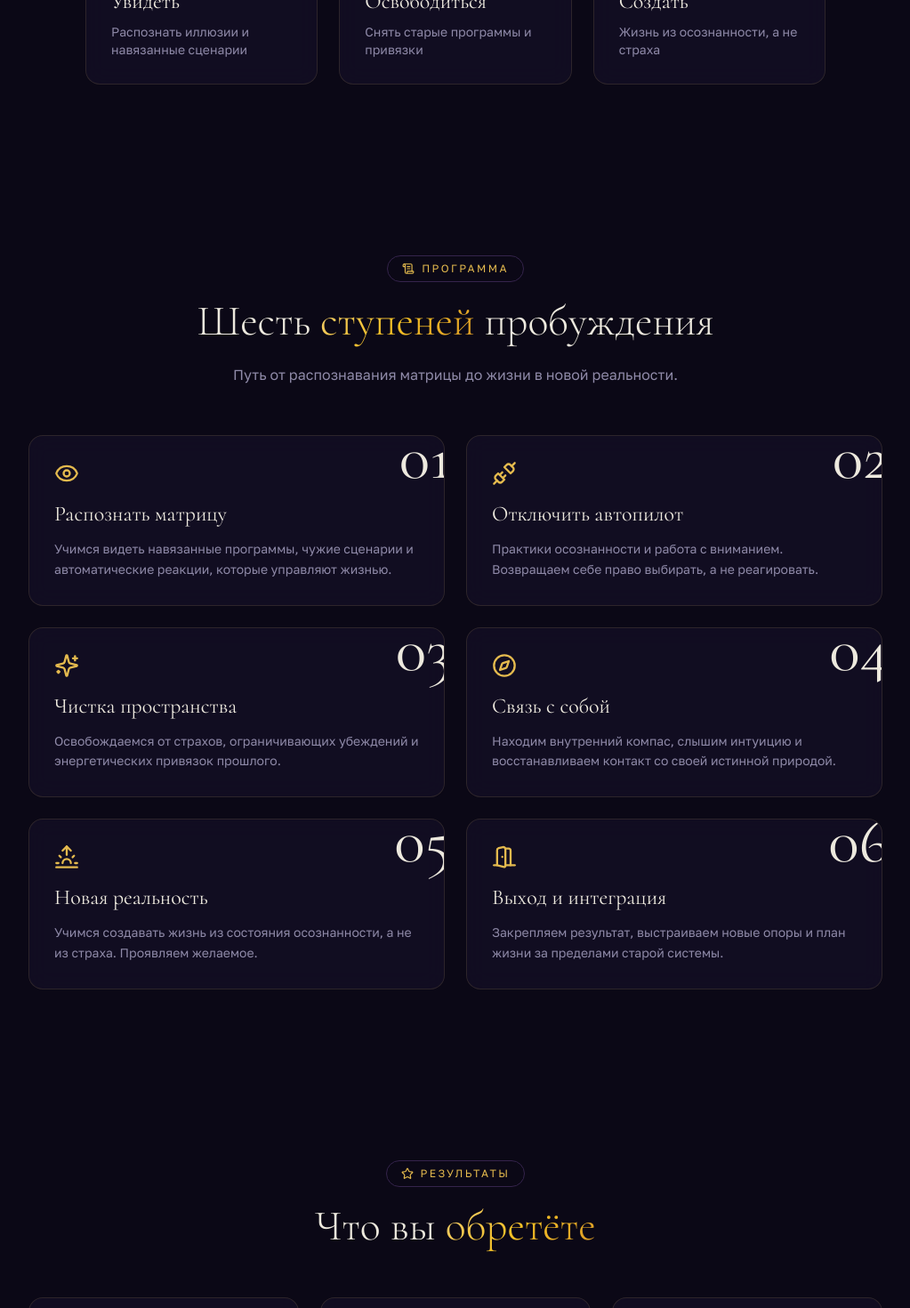
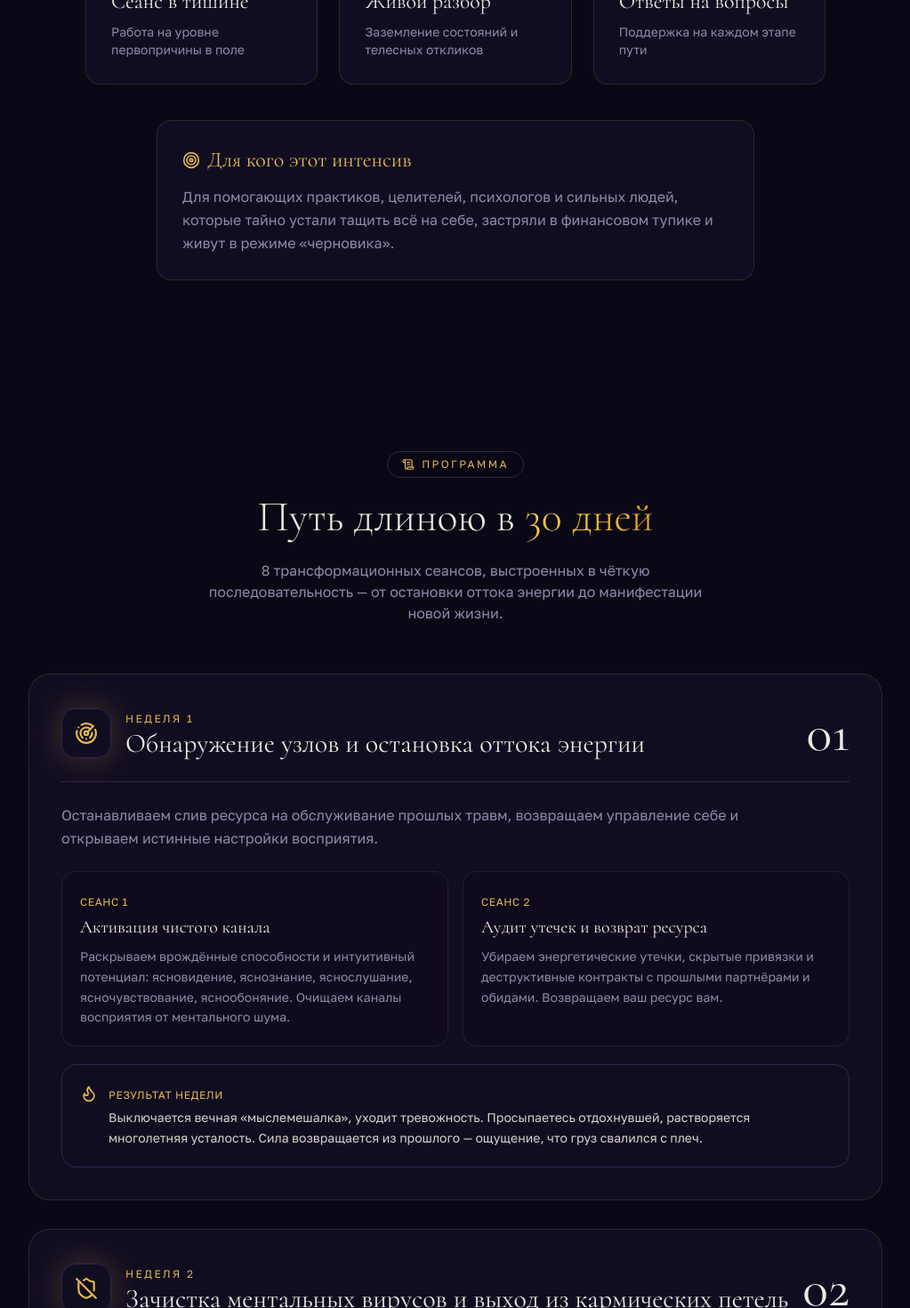
Before and after one commit to pr-poehali-dev/matrix-escape-landing, a React (Vite) app: page / in a window 1280 px wide. Shown: the part 1280-2750 px from the top of the page at 89% size, without its empty margins (128-1151 px from the left). Built offline with nearby package versions, Linux system fonts and the light colour scheme.

Commit message:
feat: Matrix Exit 30-day intensive

```diff
--- a/src/pages/Index.tsx
+++ b/src/pages/Index.tsx
@@ -6,52 +6,100 @@ const TG_LINK = 'https://t.me/voroshilinaella';
 const HERO_IMG =
   'https://cdn.poehali.dev/projects/37648556-50d5-42c0-ad96-805e03ac1b12/files/2baffcdd-77de-4f07-b967-527386b8e2e9.jpg';
 
-const modules = [
+const weeks = [
   {
-    n: '01',
-    title: 'Распознать матрицу',
-    icon: 'Eye',
-    text: 'Учимся видеть навязанные программы, чужие сценарии и автоматические реакции, которые управляют жизнью.',
+    week: 'Неделя 1',
+    icon: 'Radar',
+    title: 'Обнаружение узлов и остановка оттока энергии',
+    focus:
+      'Останавливаем слив ресурса на обслуживание прошлых травм, возвращаем управление себе и открываем истинные настройки восприятия.',
+    sessions: [
+      {
+        n: 'Сеанс 1',
+        name: 'Активация чистого канала',
+        text: 'Раскрываем врождённые способности и интуитивный потенциал: ясновидение, яснознание, яснослушание, ясночувствование, яснообоняние. Очищаем каналы восприятия от ментального шума.',
+      },
+      {
+        n: 'Сеанс 2',
+        name: 'Аудит утечек и возврат ресурса',
+        text: 'Убираем энергетические утечки, скрытые привязки и деструктивные контракты с прошлыми партнёрами и обидами. Возвращаем ваш ресурс вам.',
+      },
+    ],
+    result:
+      'Выключается вечная «мыслемешалка», уходит тревожность. Просыпаетесь отдохнувшей, растворяется многолетняя усталость. Сила возвращается из прошлого — ощущение, что груз свалился с плеч.',
   },
   {
-    n: '02',
-    title: 'Отключить автопилот',
-    icon: 'Unplug',
-    text: 'Практики осознанности и работа с вниманием. Возвращаем себе право выбирать, а не реагировать.',
+    week: 'Неделя 2',
+    icon: 'ShieldOff',
+    title: 'Зачистка ментальных вирусов и выход из кармических петель',
+    focus:
+      'Находим неосознанные сценарии, которые крутятся в голове и создают тупиковую реальность. Перестаём бороться с жизнью через напряжение и контроль.',
+    sessions: [
+      {
+        n: 'Сеанс 3',
+        name: 'Ментальная деконструкция',
+        text: 'Находим, разрушаем и выводим заданные извне мысли, ложные желания и деструктивные программы. Глубокое очищение сознания от ментального мусора и чужих фильтров.',
+      },
+      {
+        n: 'Сеанс 4',
+        name: 'Разрушение кармических узлов',
+        text: 'Разрушаем циклические деструктивные сценарии, петли и кармические узлы, которые заставляли годами наступать на одни грабли в отношениях, работе и финансах.',
+      },
+    ],
+    result:
+      'Перестаёте наказывать себя и соглашаться на меньшее. Разрываете замкнутый круг «то густо, то пусто». В голове становится тихо и просторно — видите свои живые цели, а не чужие шаблоны.',
   },
   {
-    n: '03',
-    title: 'Чистка пространства',
-    icon: 'Sparkles',
-    text: 'Освобождаемся от страхов, ограничивающих убеждений и энергетических привязок прошлого.',
+    week: 'Неделя 3',
+    icon: 'Crown',
+    title: 'Освобождение от родовых оков и активация масштаба',
+    focus:
+      'Разрешаем себе быть большой и видимой для этого мира. Хватит прятать силу из-за страха осуждения или «Травмы ведьмы».',
+    sessions: [
+      {
+        n: 'Сеанс 5',
+        name: 'Освобождение от родовых программ',
+        text: 'Разделяем вашу суверенную судьбу и тяжёлые сценарии рода: выживание, бедность, «тяжёлая доля», лояльность к несчастным предкам.',
+      },
+      {
+        n: 'Сеанс 6',
+        name: 'Активация масштаба и финансового потолка',
+        text: 'Выжигаем страх больших денег, синдром самозванца и блок на подъём цен. Растворяем «Травму ведьмы» — спазм горла и страх видимости, мешающий заявлять о себе.',
+      },
+    ],
+    result:
+      'Свобода от груза предков — род становится опорой. Исчезает самозванец и страх критики. Появляется внутреннее право называть высокую честную стоимость без стыда и вины.',
   },
   {
-    n: '04',
-    title: 'Связь с собой',
-    icon: 'Compass',
-    text: 'Находим внутренний компас, слышим интуицию и восстанавливаем контакт со своей истинной природой.',
-  },
-  {
-    n: '05',
-    title: 'Новая реальность',
+    week: 'Неделя 4 · Бонус',
     icon: 'Sunrise',
-    text: 'Учимся создавать жизнь из состояния осознанности, а не из страха. Проявляем желаемое.',
-  },
-  {
-    n: '06',
-    title: 'Выход и интеграция',
-    icon: 'DoorOpen',
-    text: 'Закрепляем результат, выстраиваем новые опоры и план жизни за пределами старой системы.',
+    title: 'Заземление ресурса в материю и манифестация новой линии',
+    focus:
+      'Направляем возвращённую энергию на реальные цели. Духовные изменения приносят осязаемые плоды: деньги, здоровье, гармонию и уверенность.',
+    sessions: [
+      {
+        n: 'Сеанс 7',
+        name: 'Заземление ресурса в материальный мир',
+        text: 'Направляем всю возвращённую энергию на реальные цели: привлечение клиентов, выстраивание новой линии жизни, улучшение здоровья и достатка.',
+      },
+      {
+        n: 'Сеанс 8',
+        name: 'Манифестация пути и стабилизация поля',
+        text: 'Закрепляем высоковибрационное состояние в нервной системе. Учимся удерживать состояние в социуме и оставаться заземлённым проводником.',
+      },
+    ],
+    result:
+      'Реальные перемены в кошельке: доход растёт без надрыва, приходят новые клиенты. Появляется ясный план, как заявлять о себе. Нервная система привыкает к новому сильному состоянию — без «откатов».',
   },
 ];
 
 const benefits = [
-  { icon: 'BrainCircuit', t: 'Ясность мышления', d: 'Уходит туман в голове, появляется чёткость решений.' },
-  { icon: 'HeartPulse', t: 'Внутренний покой', d: 'Тревога сменяется устойчивостью и опорой на себя.' },
-  { icon: 'Flame', t: 'Возврат энергии', d: 'Силы, что уходили на чужие сценарии, возвращаются к вам.' },
-  { icon: 'Telescope', t: 'Новое видение', d: 'Жизнь открывается с тех сторон, которых вы не замечали.' },
-  { icon: 'Key', t: 'Свобода выбора', d: 'Вы перестаёте быть на автопилоте и выбираете сами.' },
-  { icon: 'Infinity', t: 'Связь с собой', d: 'Восстанавливается контакт со своей истинной природой.' },
+  { icon: 'Banknote', t: 'Свой честный чек', d: 'Уходит страх и стыд называть цену. Вы поднимаете стоимость со спокойствием «я этого стою».' },
+  { icon: 'Magnet', t: 'Клиенты без прогревов', d: 'Притягиваются люди, которые ценят вашу глубину и платят сразу, без долгих раздумий.' },
+  { icon: 'BrainCircuit', t: 'Чистая, тихая голова', d: 'Исчезает мыслемешалка и тревога за завтра. Просыпаетесь с ощущением «я со всем справлюсь».' },
+  { icon: 'BatteryCharging', t: 'Энергия на себя', d: 'Появляется чистый ресурс на свои удовольствия, отдых и желания, а не только на других.' },
+  { icon: 'ShieldCheck', t: 'Твёрдое спокойное «нет»', d: 'Учитесь отказывать без вины. Окружающие перестают сливать на вас негатив.' },
+  { icon: 'Users', t: 'Выход из роли спасателя', d: 'Перестаёте решать чужие проблемы в ущерб себе. Токсичное окружение мягко уходит.' },
 ];
 
 const reviews = [
@@ -165,7 +213,7 @@ const Index = () => {
         <div className="container relative z-10 grid gap-12 py-16 md:grid-cols-2 md:items-center">
           <div className="animate-rise">
             <div className="mb-6 inline-flex items-center gap-2 rounded-full border border-gold/30 bg-gold/5 px-4 py-1.5 text-xs uppercase tracking-[0.2em] text-gold">
-              <Icon name="Sparkle" size={14} /> трансформационный интенсив
+              <Icon name="Sparkle" size={14} /> авторский 30-дневный интенсив
             </div>
             <h1 className="font-display text-5xl font-light leading-[1.05] sm:text-6xl lg:text-7xl">
               Выход
@@ -173,9 +221,17 @@ const Index = () => {
               из <span className="gold-gradient-text">матрицы</span>
             </h1>
             <p className="mt-7 max-w-md text-lg leading-relaxed text-muted-foreground">
-              Пробуждение сознания и выход за пределы навязанной реальности. Снимите
-              чужие программы и вернитесь к себе настоящему.
+              Полная перепрошивка энергосистемы и возвращение права на свою жизнь.
+              Выход из матрицы выживания и дефицита за 30 дней глубокой работы.
             </p>
+            <div className="mt-6 flex flex-wrap gap-x-6 gap-y-2 text-sm text-foreground/70">
+              <span className="flex items-center gap-2">
+                <Icon name="CalendarDays" size={16} className="text-gold" /> 30 дней · 8 сеансов
+              </span>
+              <span className="flex items-center gap-2">
+                <Icon name="Video" size={16} className="text-gold" /> онлайн, 2 встречи в неделю
+              </span>
+            </div>
             <div className="mt-10 flex flex-wrap items-center gap-4">
               <Button
                 asChild
@@ -218,16 +274,15 @@ const Index = () => {
             Реальность — это <span className="gold-gradient-text">выбор</span>
           </h2>
           <p className="mx-auto mt-8 max-w-2xl text-lg leading-relaxed text-muted-foreground">
-            Большую часть жизни мы проживаем на автопилоте — по чужим сценариям, страхам и
-            убеждениям, которые когда-то приняли за свои. «Выход из матрицы» — это
-            глубокая практика пробуждения, где вы научитесь видеть эти программы и
-            освобождаться от них.
+            Каждая встреча — это мощный трансформационный энергетический сеанс в глубокой
+            тишине: работа на уровне первопричины в поле, живое групповое заземление опыта
+            и блок ответов на вопросы. 21 день глубокой работы + 7 дней интеграции.
           </p>
           <div className="mt-12 grid gap-6 sm:grid-cols-3">
             {[
-              { icon: 'Eye', t: 'Увидеть', d: 'Распознать иллюзии и навязанные сценарии' },
-              { icon: 'Unplug', t: 'Освободиться', d: 'Снять старые программы и привязки' },
-              { icon: 'Sunrise', t: 'Создать', d: 'Жизнь из осознанности, а не страха' },
+              { icon: 'Waves', t: 'Сеанс в тишине', d: 'Работа на уровне первопричины в поле' },
+              { icon: 'MessagesSquare', t: 'Живой разбор', d: 'Заземление состояний и телесных откликов' },
+              { icon: 'HelpCircle', t: 'Ответы на вопросы', d: 'Поддержка на каждом этапе пути' },
             ].map((g) => (
               <div key={g.t} className="glass rounded-2xl p-7 text-left">
                 <Icon name={g.icon} className="text-gold" size={30} />
@@ -235,6 +290,18 @@ const Index = () => {
                 <p className="mt-2 text-sm text-muted-foreground">{g.d}</p>
               </div>
             ))}
+          </div>
+
+          <div className="glass mx-auto mt-10 max-w-2xl rounded-2xl p-7 text-left">
+            <div className="flex items-center gap-2 text-gold">
+              <Icon name="Target" size={20} />
+              <h3 className="font-display text-2xl">Для кого этот интенсив</h3>
+            </div>
+            <p className="mt-3 leading-relaxed text-muted-foreground">
+              Для помогающих практиков, целителей, психологов и сильных людей, которые
+              тайно устали тащить всё на себе, застряли в финансовом тупике и живут в
+              режиме «черновика».
+            </p>
           </div>
         </div>
       </section>
@@ -245,28 +312,82 @@ const Index = () => {
           <div className="text-center">
             <SectionLabel icon="ScrollText">Программа</SectionLabel>
             <h2 className="font-display text-4xl font-light sm:text-5xl">
-              Шесть <span className="gold-gradient-text">ступеней</span> пробуждения
+              Путь длиною в <span className="gold-gradient-text">30 дней</span>
             </h2>
             <p className="mx-auto mt-6 max-w-xl text-muted-foreground">
-              Путь от распознавания матрицы до жизни в новой реальности.
+              8 трансформационных сеансов, выстроенных в чёткую последовательность — от
+              остановки оттока энергии до манифестации новой жизни.
             </p>
           </div>
-          <div className="mt-14 grid gap-6 md:grid-cols-2">
-            {modules.map((m) => (
+          <div className="mt-14 space-y-8">
+            {weeks.map((w, i) => (
               <div
-                key={m.n}
-                className="group glass relative overflow-hidden rounded-2xl p-7 transition-all hover:border-gold/40"
+                key={w.week}
+                className="glass relative overflow-hidden rounded-3xl p-7 sm:p-9"
               >
-                <span className="absolute -right-2 -top-3 font-display text-7xl text-gold/10 transition-colors group-hover:text-gold/20">
-                  {m.n}
-                </span>
-                <Icon name={m.icon} className="text-gold" size={28} />
-                <h3 className="mt-4 font-display text-2xl">{m.title}</h3>
-                <p className="mt-3 text-sm leading-relaxed text-muted-foreground">
-                  {m.text}
+                <div className="mb-6 flex flex-wrap items-center gap-4 border-b border-border pb-6">
+                  <div className="flex h-14 w-14 shrink-0 items-center justify-center rounded-2xl border border-gold/30 bg-gold/5 glow-gold">
+                    <Icon name={w.icon} className="text-gold" size={26} />
+                  </div>
+                  <div>
+                    <span className="text-xs uppercase tracking-[0.2em] text-gold">
+                      {w.week}
+                    </span>
+                    <h3 className="font-display text-2xl leading-tight sm:text-3xl">
+                      {w.title}
+                    </h3>
+                  </div>
+                  <span className="ml-auto hidden font-display text-6xl text-gold/10 sm:block">
+                    0{i + 1}
+                  </span>
+                </div>
+
+                <p className="mb-6 max-w-3xl leading-relaxed text-muted-foreground">
+                  {w.focus}
                 </p>
+
+                <div className="grid gap-4 md:grid-cols-2">
+                  {w.sessions.map((s) => (
+                    <div
+                      key={s.n}
+                      className="rounded-2xl border border-border/60 bg-background/30 p-5"
+                    >
+                      <span className="text-xs uppercase tracking-wider text-gold">
+                        {s.n}
+                      </span>
+                      <h4 className="mt-1 font-display text-xl">{s.name}</h4>
+                      <p className="mt-2 text-sm leading-relaxed text-muted-foreground">
+                        {s.text}
+                      </p>
+                    </div>
+                  ))}
+                </div>
+
+                <div className="mt-5 flex items-start gap-3 rounded-2xl border border-gold/20 bg-gold/[0.04] p-5">
+                  <Icon name="Flame" className="mt-0.5 shrink-0 text-gold" size={20} />
+                  <div>
+                    <span className="text-xs uppercase tracking-wider text-gold">
+                      Результат недели
+                    </span>
+                    <p className="mt-1 text-sm leading-relaxed text-foreground/90">
+                      {w.result}
+                    </p>
+                  </div>
+                </div>
               </div>
             ))}
+          </div>
+
+          <div className="mt-10 flex justify-center">
+            <Button
+              asChild
+              size="lg"
+              className="bg-primary text-primary-foreground hover:bg-primary/90 glow-gold"
+            >
+              <a href={TG_LINK} target="_blank" rel="noopener noreferrer">
+                <Icon name="Sparkles" size={18} /> Хочу участвовать
+              </a>
+            </Button>
           </div>
         </div>
       </section>
```
